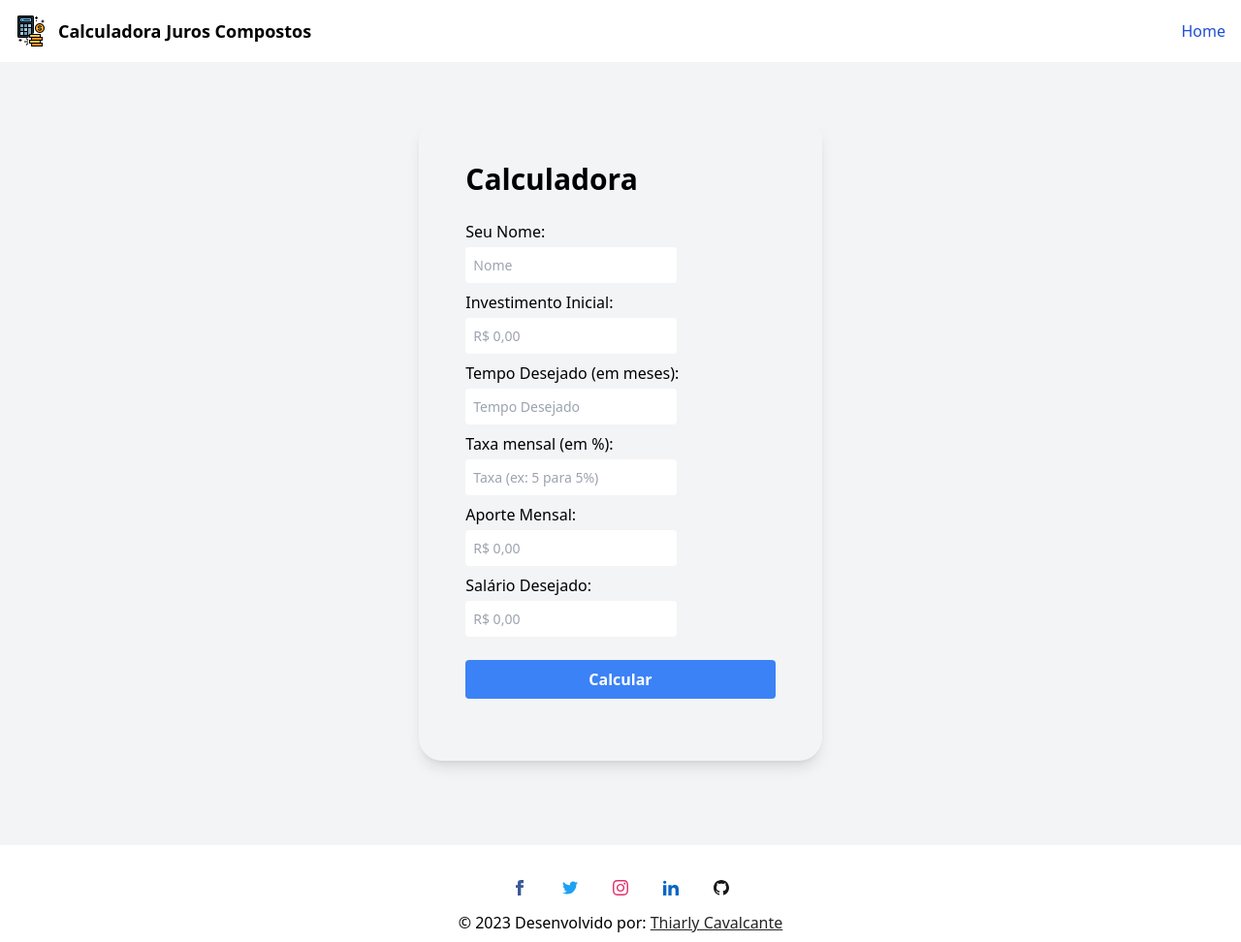
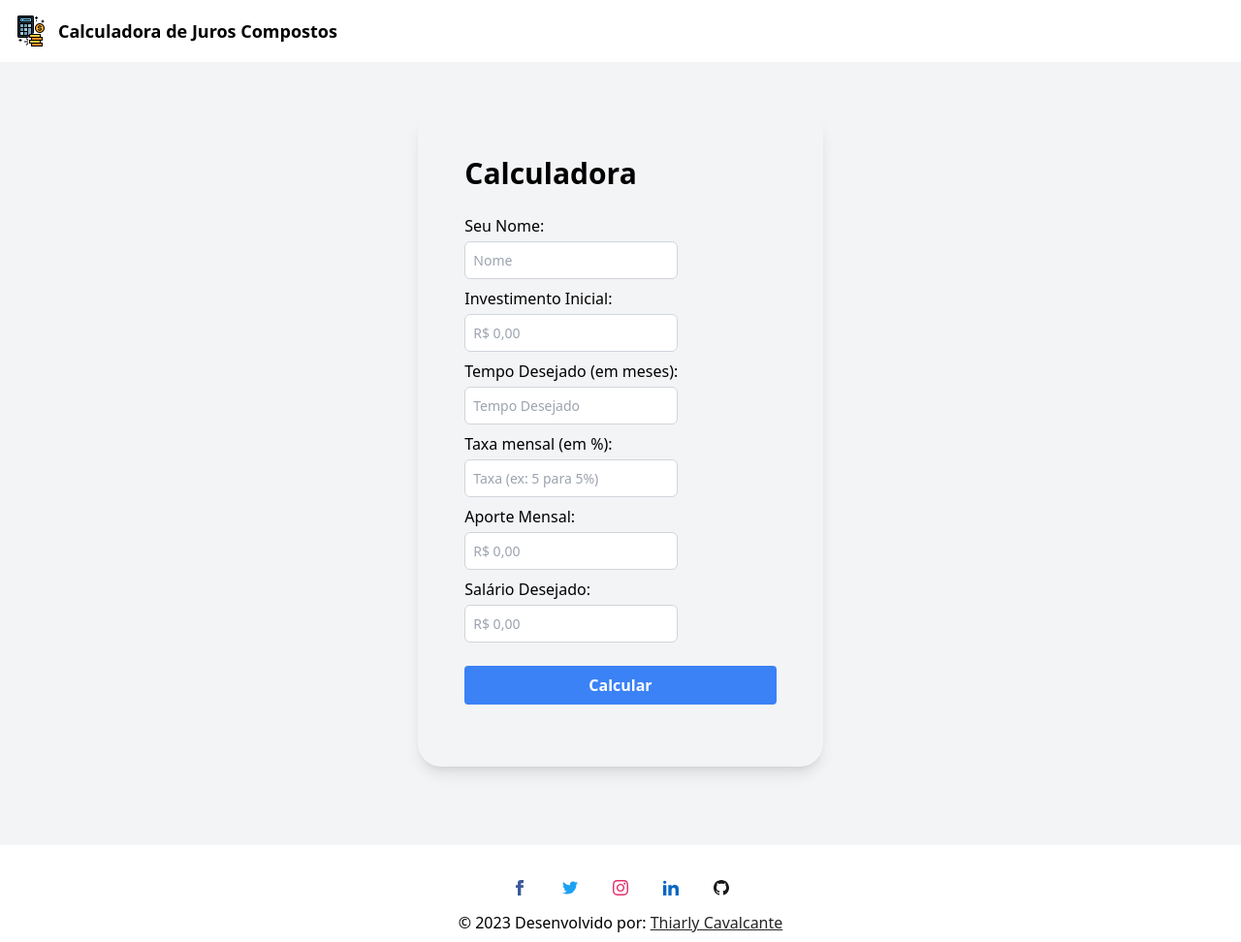
Before and after one commit to thiarly/calculadora-juros-compostos, a Flask app: page / in a window 1280 px wide. Shown: the whole page at 97% size. Run offline with Flask 3, Linux system fonts and the light colour scheme; some libraries are stand-ins or nearby versions.

Commit message:
versão 1.3
remove scripts, update modo dark textos, update navbar

```diff
--- a/calculadora/static/script.js
+++ /dev/null
@@ -1,6 +0,0 @@
-const btNav = document.querySelector('#btNav');
-const divNav = document.querySelector('#divNav');
-
-btNav.addEventListener('click', function() {
-    divNav.classList.toggle('hidden');
-})
--- a/calculadora/templates/base.html
+++ b/calculadora/templates/base.html
@@ -33,9 +33,7 @@
         {% endblock %}
     </title>
     <!-- Activation and import tailwindcss-->
-    <script src="https://cdn.tailwindcss.com"></script>
     <link rel="stylesheet" href="{{ url_for('static', filename='css/style.css') }}">
-    <script src="{{ url_for('static', filename='js/script.js') }}"></script>
     <!-- Formatar partes especificas -->
     {% block head %}
     {% endblock %}
@@ -48,6 +46,12 @@
     {% block content %}
     {% endblock %}
     </div>
+
+
+
+
+
+
 
 
     <!-- <nav class="bg-white border-gray-200 dark:bg-gray-900">
--- a/calculadora/templates/calculadora.html
+++ b/calculadora/templates/calculadora.html
@@ -6,27 +6,29 @@
 
 {% block content %}
 <div class="flex items-center justify-center h-auto mt-8 sm:h-screen sm:mt-2 bg-gray-100">
-    <div class="flex flex-col justify-center sm:max-w-sm md:max-w-md p-6 sm:p-12 shadow-lg rounded-3xl sm:px-12 dark:bg-white dark:text-gray-100 mb-10">
-        <h1 class="text-2xl font-semibold sm:text-3xl dark:text-black mb-6">Calculadora</h1>
+    <div class="flex flex-col justify-center sm:max-w-sm md:max-w-md p-6 sm:p-12 shadow-lg rounded-3xl sm:px-12 dark:bg-white dark:text-gray-900 mb-10">
+        <h1 class="text-2xl font-semibold sm:text-3xl dark:text-black mb-6 transition duration-300 ease-in-out hover:text-blue-500">
+            Calculadora
+          </h1>
 
         <form method="post" action="{{ url_for('calculadora_juros_compostos') }}" onsubmit="return prepareForSubmission()">
             <label for="nome" class="block mb-1">Seu Nome:</label>
-            <input id="nome" type="text" name="nome" placeholder="Nome" required class="p-2 mb-2 rounded">
+            <input id="nome" type="text" name="nome" placeholder="Nome" required class="p-2 mb-2 border border-gray-300 rounded-md">
 
             <label for="dinheiro_inicial" class="block mb-1">Investimento Inicial:</label>
-            <input id="dinheiro_inicial" type="text" name="dinheiro_inicial" placeholder="R$ 0,00" required class="p-2 mb-2 rounded" oninput="realTimeCurrencyFormat(this)">
+            <input id="dinheiro_inicial" type="text" name="dinheiro_inicial" placeholder="R$ 0,00" required class="p-2 mb-2 border border-gray-300 rounded-md" oninput="realTimeCurrencyFormat(this)">
 
             <label for="tempo_desejado" class="block mb-1">Tempo Desejado (em meses):</label>
-            <input id="tempo_desejado" type="number" name="tempo_desejado" placeholder="Tempo Desejado" required class="p-2 mb-2 rounded">
+            <input id="tempo_desejado" type="number" name="tempo_desejado" placeholder="Tempo Desejado" required class="p-2 mb-2 border border-gray-300 rounded-md">
 
             <label for="taxa" class="block mb-1">Taxa mensal (em %):</label>
-            <input id="taxa" type="number" step="0.1" name="taxa" placeholder="Taxa (ex: 5 para 5%)" required class="p-2 mb-2 rounded">
+            <input id="taxa" type="number" step="0.1" name="taxa" placeholder="Taxa (ex: 5 para 5%)" required class="p-2 mb-2 border border-gray-300 rounded-md">
 
             <label for="aporte" class="block mb-1">Aporte Mensal:</label>
-            <input id="aporte" type="text" name="aporte" placeholder="R$ 0,00" required class="p-2 mb-2 rounded" oninput="realTimeCurrencyFormat(this)">
+            <input id="aporte" type="text" name="aporte" placeholder="R$ 0,00" required class="p-2 mb-2 border border-gray-300 rounded-md" oninput="realTimeCurrencyFormat(this)">
 
             <label for="salario_desejado" class="block mb-1">Salário Desejado:</label>
-            <input id="salario_desejado" type="text" name="salario_desejado" placeholder="R$ 0,00" required class="p-2 mb-2 rounded" oninput="realTimeCurrencyFormat(this)">
+            <input id="salario_desejado" type="text" name="salario_desejado" placeholder="R$ 0,00" required class="p-2 mb-2 border border-gray-300 rounded-md" oninput="realTimeCurrencyFormat(this)">
 
             <button type="submit" class="bg-blue-500 hover:bg-blue-700 text-white font-bold py-2 px-4 rounded cursor-pointer mt-4 w-full mb-4">Calcular</button>
         </form>
--- a/calculadora/templates/navbar.html
+++ b/calculadora/templates/navbar.html
@@ -1,29 +1,19 @@
 <!DOCTYPE html>
-<html lang="en">
+
+<html lang="pt">
 <head>
     <meta charset="UTF-8">
     <meta name="viewport" content="width=device-width, initial-scale=1.0">
     <script src="https://cdn.tailwindcss.com"></script>
-    <title>Calculadora JC</title>
+    <title>Calculadora</title>
 </head>
 <body class="bg-gray-100">
     <nav class="bg-white border-gray-200 dark:bg-gray-900">
         <div class="max-w-screen-xl flex flex-wrap items-center justify-between mx-auto p-4">
           <a href="{{url_for('calculadora_juros_compostos')}}" class="flex items-center">
-              <img src="{{ url_for('static', filename='image/calc.png')}}" class="h-8 mr-3" alt="Juros Compostos" />
-              <span class="self-center text-lg font-semibold whitespace-nowrap dark:text-white">Calculadora Juros Compostos</span>
+              <img src="{{ url_for('static', filename='image/calc.png')}}" class="h-8 mr-3" alt="Logo Juros Compostos" />
+              <span class="self-center text-base sm:text-lg font-semibold whitespace-nowrap dark:text-white">Calculadora de Juros Compostos</span>
           </a>
-          <button id="btNav" data-collapse-toggle="navbar-default" type="button" class="inline-flex items-center p-2 ml-3 text-sm text-gray-500 rounded-lg md:hidden hover:bg-gray-100 focus:outline-none focus:ring-2 focus:ring-gray-200 dark:text-gray-400 dark:hover:bg-gray-700 dark:focus:ring-gray-600" aria-controls="navbar-default" aria-expanded="false">
-            <span class="sr-only">Open main menu</span>
-            <svg class="w-6 h-6" aria-hidden="true" fill="currentColor" viewBox="0 0 20 20" xmlns="http://www.w3.org/2000/svg"><path fill-rule="evenodd" d="M3 5a1 1 0 011-1h12a1 1 0 110 2H4a1 1 0 01-1-1zM3 10a1 1 0 011-1h12a1 1 0 110 2H4a1 1 0 01-1-1zM3 15a1 1 0 011-1h12a1 1 0 110 2H4a1 1 0 01-1-1z" clip-rule="evenodd"></path></svg>
-          </button>
-          <div id="divNav" class="hidden w-full md:block md:w-auto" id="navbar-default">
-            <ul class="font-medium flex flex-col p-4 md:p-0 mt-4 border border-gray-100 rounded-lg bg-gray-50 md:flex-row md:space-x-8 md:mt-0 md:border-0 md:bg-white dark:bg-gray-800 md:dark:bg-gray-900 dark:border-gray-700">
-              <li>
-                <a href="{{url_for('calculadora_juros_compostos')}}" class="block py-2 pl-3 pr-4 text-white bg-blue-700 rounded md:bg-transparent md:text-blue-700 md:p-0 dark:text-white md:dark:text-blue-500" aria-current="page">Home</a>
-              </li>
-            </ul>
-          </div>
         </div>
       </nav>
 </body>
```
